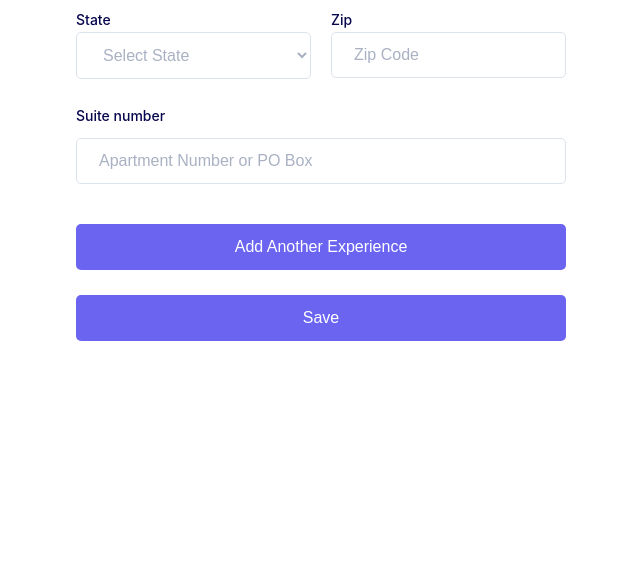
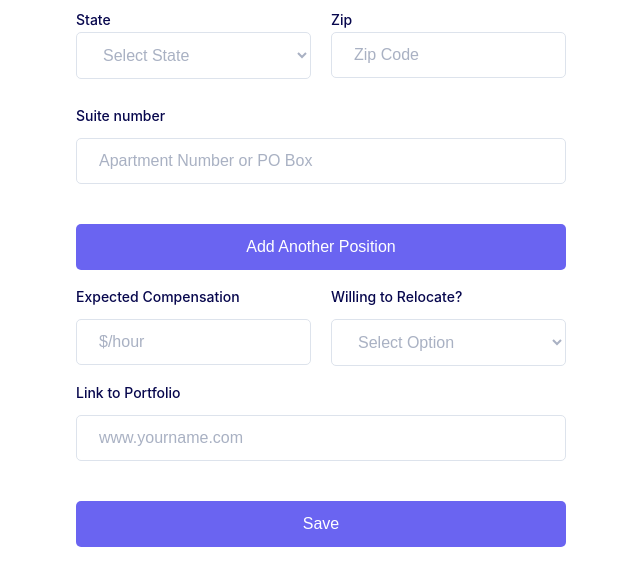
Before and after one commit to michaelrzg/AutoApply, a Python web app: template templates/inputdata.html in a window 1280 px wide. Shown: the part 2156-2743 px from the top of the page, without its empty margins (319-959 px from the left). Before the commit the page ends 2497 px from the top, so only its background shows below. Run offline with Jinja, Linux system fonts and the light colour scheme; the template is opened without the code that fills it, so the values that code supplies are empty.

Commit message:
added expected comp, willing to relocate, link to portfolio feilds to data input

```diff
--- a/public/js/main.js
+++ b/public/js/main.js
@@ -208,10 +208,9 @@ var addExperienceCount = 1;
 const userdata = new Map();
 //submit button
 
-// initilize our variables
+// determine flow based on who called main.js script
 if (window.location.pathname == "/index.html") {
   init();
 } else {
   initInputPage();
 }
-console.log(document.cookie);
--- a/templates/inputdata.html
+++ b/templates/inputdata.html
@@ -777,8 +777,44 @@
           </div>
         </div>
         <button class="formbold-btn" id="addExperience">
-          Add Another Experience
+          Add Another Position
         </button>
+
+        <div class="formbold-input-flex">
+          <div>
+            <label class="formbold-form-label">Expected Compensation</label>
+
+            <input
+              class="formbold-form-input"
+              name="comp"
+              id="comp"
+              placeholder="$/hour"
+            />
+          </div>
+          <div>
+            <label for="relocate" class="formbold-form-label"
+              >Willing to Relocate?</label
+            >
+
+            <select class="formbold-form-input" name="relocate" id="relocate">
+              <option value="none">Select Option</option>
+              <option value="no">No I am not willing to relocate</option>
+              <option value="yes">Yes I am willing to relocate</option>
+              <option value="maybe">Maybe</option>
+            </select>
+          </div>
+        </div>
+        <label for="portfolio" class="formbold-form-label">
+          Link to Portfolio
+        </label>
+
+        <input
+          type="text"
+          name="portfolio"
+          id="portfolio"
+          placeholder="www.yourname.com"
+          class="formbold-form-input formbold-mb-3"
+        />
         <button class="formbold-btn" id="submitbtn">Save</button>
       </div>
     </div>
```
